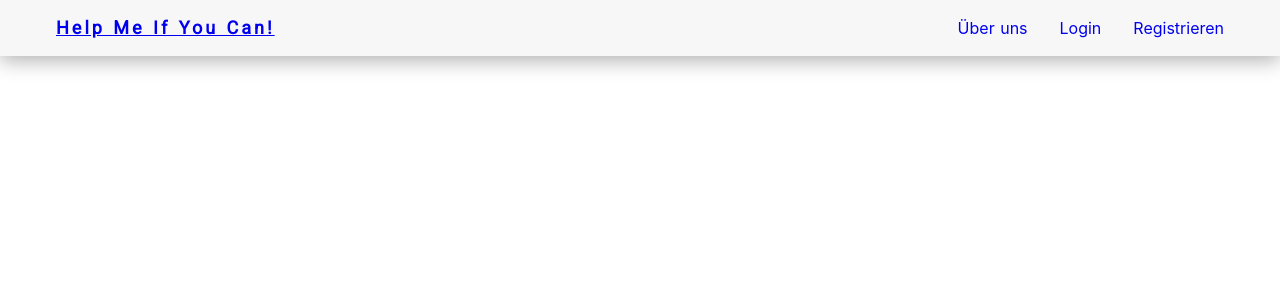
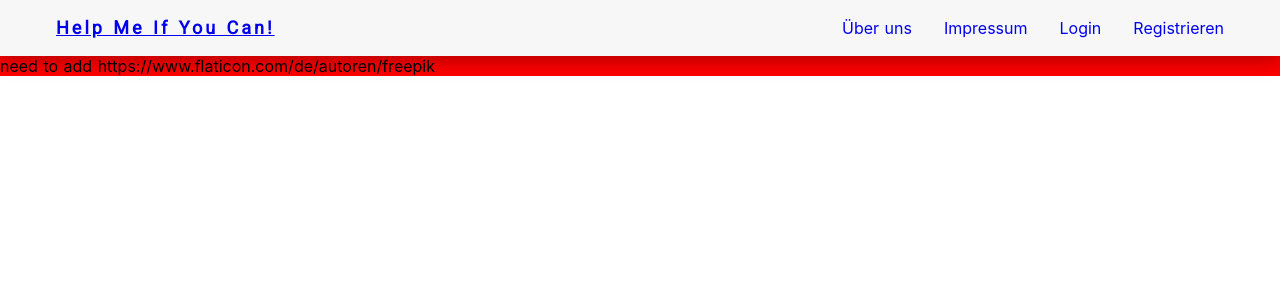
Before and after one commit to MrJoxus/HelpMeIfYouCan-Frontend, a Nuxt app: page /impressum in a window 1280 px wide. Shown: the top 300 px of the page. Built offline with nearby package versions, Linux system fonts and the light colour scheme.

Commit message:
add boilerplate for impressum page

```diff
--- a/components/navbar.vue
+++ b/components/navbar.vue
@@ -4,6 +4,7 @@
       h5 Help Me If You Can!
     .navbar-items
       nuxt-link.navbar-item(to='/') Über uns
+      nuxt-link.navbar-item(to='/impressum') Impressum
       nuxt-link.navbar-item(to='/login') Login
       nuxt-link.navbar-item(to='/register') Registrieren
 </template>
--- /dev/null
+++ b/pages/impressum.vue
@@ -0,0 +1,14 @@
+<template lang="pug">
+  .impressum need to add https://www.flaticon.com/de/autoren/freepik
+</template>
+
+<script>
+export default {}
+</script>
+
+<style lang="scss">
+.impressum {
+  margin-top: 56px;
+  background: red;
+}
+</style>
--- a/pages/index.vue
+++ b/pages/index.vue
@@ -52,7 +52,6 @@
 
 <script>
 export default {
-  components: ['navbar']
 }
 </script>
 
```
